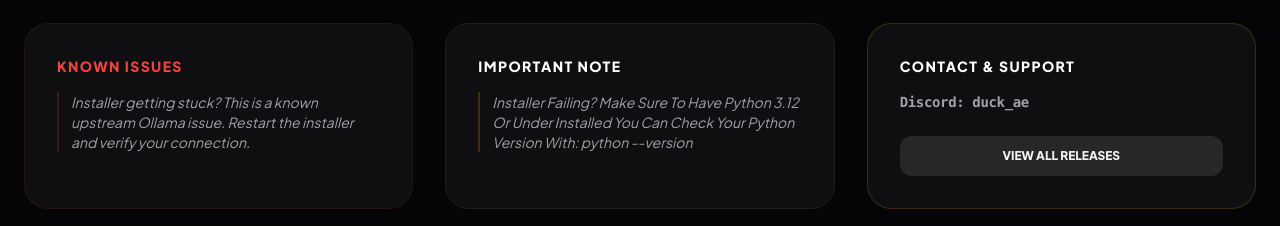
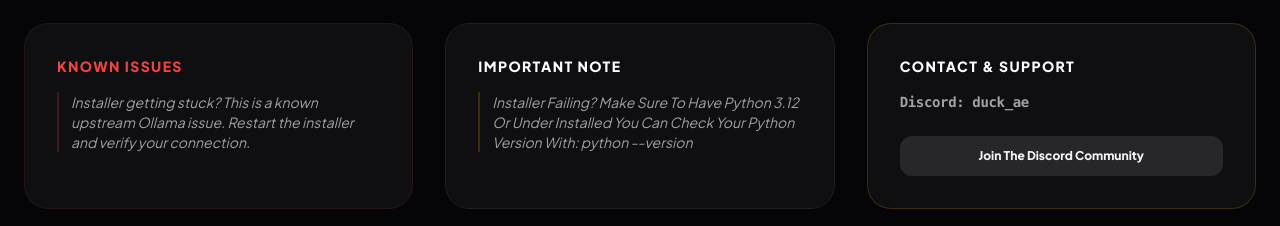
Before and after one commit to EithanAsulin/DuckLLM, a plain HTML site: page index.html in a window 1280 px wide. Shown: the part 5340-5566 px from the top of the page. Drawn offline with nearby package versions, Linux system fonts and the light colour scheme.

Commit message:
Update Discord link and change release link

```diff
--- a/index.html
+++ b/index.html
@@ -349,7 +349,7 @@
         <div class="card-base p-8 border-amber-500/20 flex flex-col justify-between">
             <h4 class="text-white font-bold mb-4 uppercase text-sm tracking-widest">Contact & Support</h4>
             <p class="text-sm text-zinc-400 mb-6 font-mono font-bold tracking-tight">Discord: duck_ae</p>
-            <a href="https://github.com/EithanAsulin/DuckLLM/releases" class="text-center bg-zinc-800 py-3 rounded-xl font-bold text-xs hover:bg-white hover:text-black transition">VIEW ALL RELEASES</a>
+            <a href="https://discord.gg/DkNt6FXf7J" class="text-center bg-zinc-800 py-3 rounded-xl font-bold text-xs hover:bg-white hover:text-black transition">Join The Discord Community</a>
         </div>
     </section>
 
```
